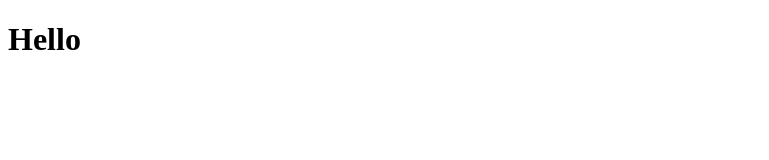
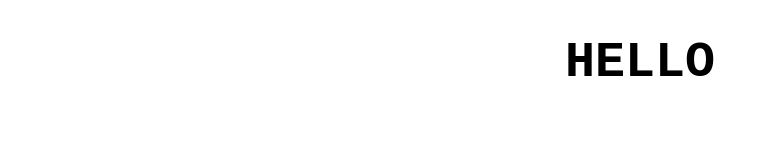
Before and after one commit to ygoldstein15/final_project, a plain HTML site: page index.html in a window 1280 px wide. Shown: the whole page, without its empty margins (0-769 px from the left). Drawn offline with Linux system fonts and the light colour scheme.

Commit message:
Add files via upload

```diff
--- a/css/styles.css
+++ b/css/styles.css
@@ -3,5 +3,5 @@ h1 {
   text-transform: uppercase;
   text-align: center;
   font-family: monospace;
-  font-size: 100px;
+  font-size: 50px;
 }
--- a/index.html
+++ b/index.html
@@ -3,10 +3,11 @@
   <head>
     <meta charset="utf-8">
     <title>Yitz Goldstein Final Project</title>
+    <link rel="stylesheet" href="css/styles.css">
   </head>
   <body>
 
-<h1>Hello</h1>
+      <h1>Hello</h1>
 
   </body>
 </html>
```
